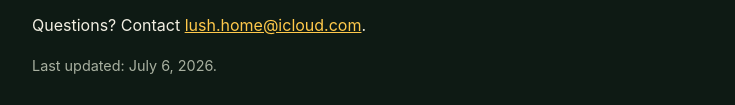
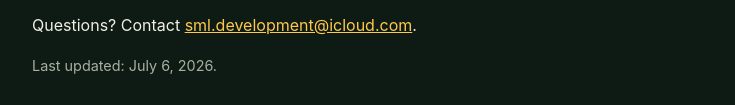
Before and after one commit to sml-development/boomscout-privacy, a plain HTML site: page index.html in a window 1280 px wide. Shown: the part 291-396 px from the top of the page, without its empty margins (272-1007 px from the left). Drawn offline with Linux system fonts and the light colour scheme.

Commit message:
scrub old contact email lush.home@ -> sml.development@icloud.com (canonical studio contact)

```diff
--- a/index.html
+++ b/index.html
@@ -21,7 +21,7 @@ kind. Your game statistics, daily streak, and any in-progress board are saved on
 Roku device's local storage (the device registry); they never leave your device and are
 deleted by the system when the app is removed. Boomscout contains no advertising, no in-app
 purchases, no accounts, and no third-party services.</p>
-<p>Questions? Contact <a href="mailto:lush.home@icloud.com">lush.home@icloud.com</a>.</p>
+<p>Questions? Contact <a href="mailto:sml.development@icloud.com">sml.development@icloud.com</a>.</p>
 <p class="updated">Last updated: July 6, 2026.</p>
 </body>
 </html>
```
